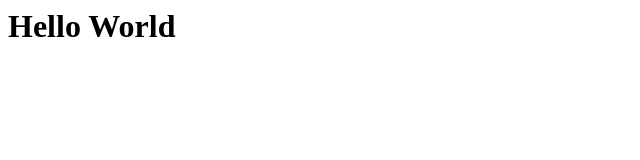
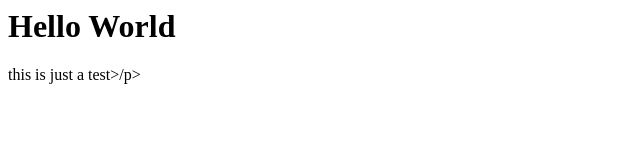
Before and after one commit to arifffaiz/arifffaiz.github.io, a plain HTML site: page dist/index.html in a window 1280 px wide. Shown: the whole page, without its empty margins (0-640 px from the left). Drawn offline with Linux system fonts and the light colour scheme.

Commit message:
Update index.html

```diff
--- a/dist/index.html
+++ b/dist/index.html
@@ -4,5 +4,6 @@
 </head>
 <body>
     <h1>Hello World</h1>
+    <p>this is just a test>/p>
 </body>
 </html>
```
